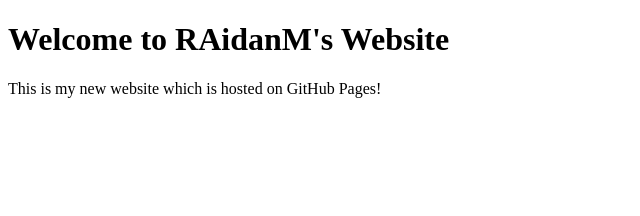
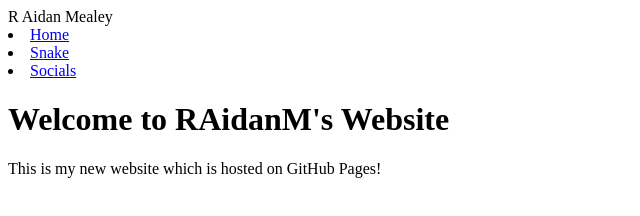
Before and after one commit to RAidanM/RAidanM.github.io, a plain HTML site: page index.html in a window 1280 px wide. Shown: the whole page, without its empty margins (0-640 px from the left). Drawn offline with Linux system fonts and the light colour scheme.

Commit message:
Modifying Index.html

```diff
--- a/index.html
+++ b/index.html
@@ -4,12 +4,24 @@
     <meta charset="UTF-8">
     <meta name="viewport" content="width=device-width, initial-scale=1.0">
     <meta http-equiv="X-UA-Compatible" content="ie=edge">
-    <title>My Website</title>
+    <title>Homepage</title>
   </head>
   <body>
+
+    <header>
+        R Aidan Mealey
+    </header>
+
+    <nav>
+        <li><a href="#">Home</a></li>
+        <li><a href="SnakeGame//snake.html">Snake</a></li>
+        <li><a href="#">Socials</a></li>
+    </nav>
+
     <main>
         <h1>Welcome to RAidanM's Website</h1>
         <p>This is my new website which is hosted on GitHub Pages!</p>
     </main>
+
   </body>
 </html>
```
